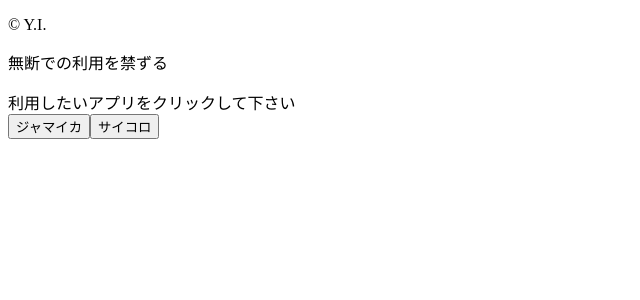
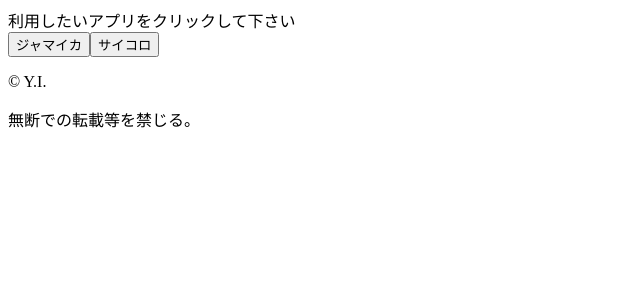
Before and after one commit to ikepu-tp/jamaika, a React (Create React App) app: page / in a window 1280 px wide. Shown: the top 300 px of the page, without its empty margins (0-640 px from the left). Built offline with nearby package versions, Linux system fonts and the light colour scheme.

Commit message:
Fix: コピーライト修正

```diff
--- a/public/index.html
+++ b/public/index.html
@@ -16,5 +16,9 @@
   <body>
     <noscript>You need to enable JavaScript to run this app.</noscript>
     <div id="root"></div>
+    <div>
+      <p>&copy; Y.I.</p>
+      <p>無断での転載等を禁じる。</p>
+    </div>
   </body>
 </html>
--- a/src/App.tsx
+++ b/src/App.tsx
@@ -62,10 +62,6 @@ function AppWrapper({
   }
   return (
     <>
-      <div>
-        <p>&copy; Y.I.</p>
-        <p>無断での利用を禁ずる</p>
-      </div>
       <div>{children}</div>
       <div>
         <button onClick={change} value={"jamaika"}>
```
